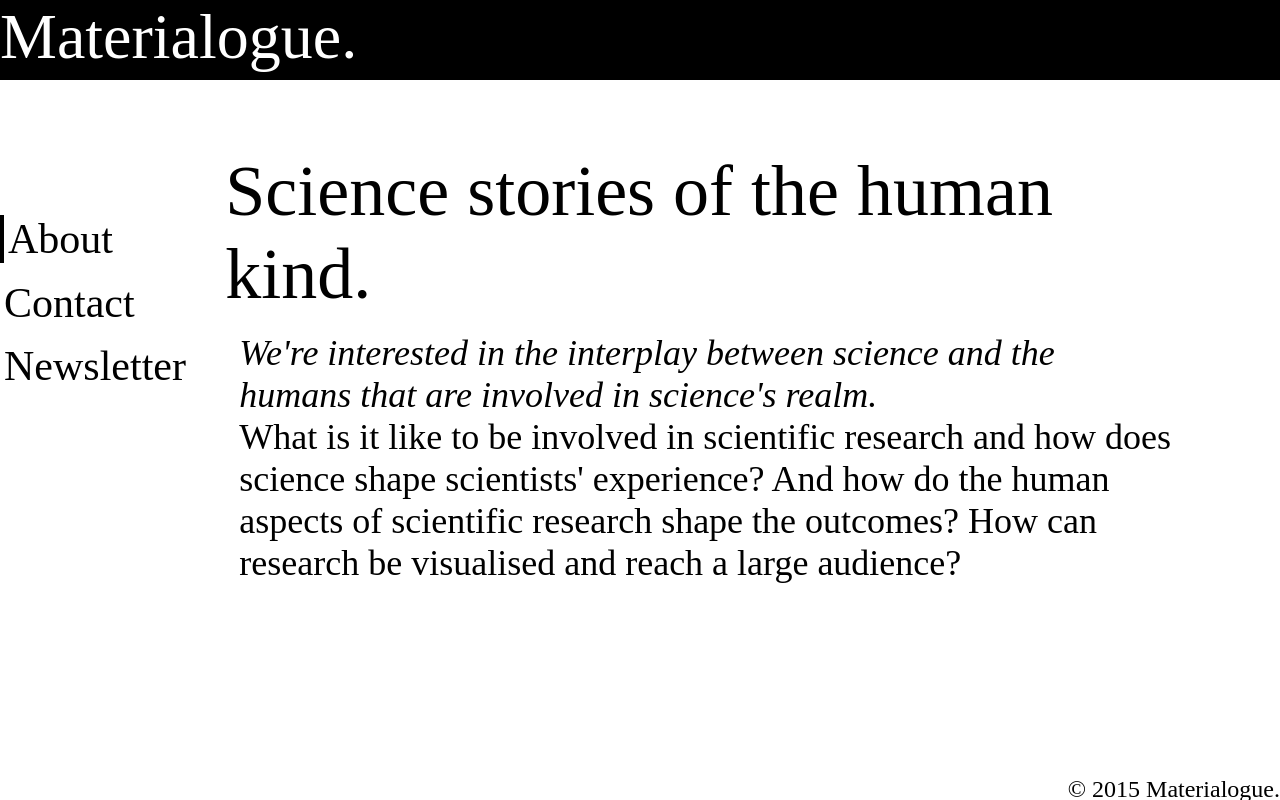
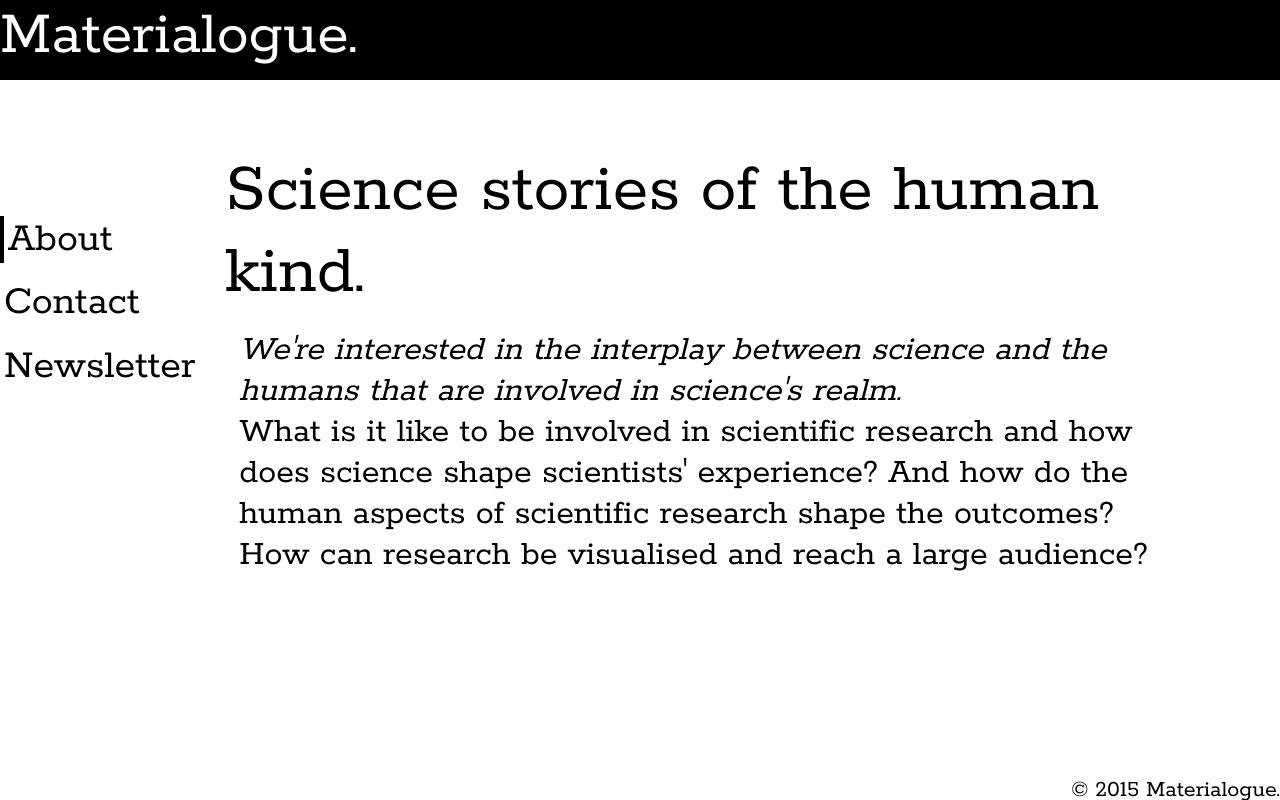
Before and after one commit to materialogue/materialogue.github.io, a plain HTML site: page index-test.html in a window 1280 px wide. Drawn offline with Linux system fonts and the light colour scheme; a script that the page names is missing; a web font is replaced by a local one.

Commit message:
made some changes of fonts to Rokkitt.

```diff
--- a/css/fonts.css
+++ b/css/fonts.css
@@ -20,12 +20,14 @@
 }
 @font-face {
   font-family: 'PT Sans Narrow';
+  font-family: 'Rokkitt', serif;
   font-style: normal;
   font-weight: 400;
   src: local('PT Sans Narrow'), local('PTSans-Narrow'), url(http://fonts.gstatic.com/s/ptsansnarrow/v7/UyYrYy3ltEffJV9QueSi4UpeNX8RPf6i6WQfJWyCWEs.ttf) format('truetype');
 }
 @font-face {
   font-family: 'Source Code Pro';
+  font-family: 'Rokkitt', serif;
   font-style: normal;
   font-weight: 400;
   src: local('Source Code Pro'), local('SourceCodePro-Regular'), url(http://fonts.gstatic.com/s/sourcecodepro/v6/mrl8jkM18OlOQN8JLgasD9zbP97U9sKh0jjxbPbfOKg.ttf) format('truetype');
@@ -33,12 +35,13 @@
 
 /* Font styles */
 h1, h2, h3 {
+    font-family: 'Rokkitt', serif;
     color: #000000;
     font-weight: 400;
 }
 
 h1 {
-    font-family: 'Source Code Pro', serif;
+    font-family: 'Rokkitt', serif;
     font-size: 4em;
     color: #ffffff;
 }
@@ -48,17 +51,17 @@ h1 span {
 }
 
 h2 {
-    font-family: 'PT Sans Narrow', serif;
+    font-family: 'Rokkitt', serif;
     font-size: 2.25em;
 }
 
 h3 {
-    font-family: 'PT Sans Narrow', serif;
+    font-family: 'Rokkitt', serif;
     font-size: 1.75em;
 }
 
 p, label, input {
-    font-family: 'Lora', serif;
+    font-family: 'Rokkitt', serif;
     color: #000000;
     font-weight: 400;
     font-size: 1.5em;
--- a/css/main.css
+++ b/css/main.css
@@ -46,6 +46,7 @@ html {
 }
 
 .cover p {
+    font-family: 'Rokkitt', serif;
     width: 100%;
     position: relative;
     top: 2.1%;
@@ -67,6 +68,7 @@ html {
 
 /* Navigation */
 .nav-menu {
+    font-family: 'Rokkitt', serif;
     position: fixed;
     list-style-type: none;
     background-color: transparent;
@@ -75,6 +77,7 @@ html {
 }
 
 .menu-item {
+    font-family: 'Rokkitt', serif;
     display: block;
     margin-top: 8.3%;
     margin-bottom: 8.3%;
@@ -105,11 +108,13 @@ html {
 }
 
 .section-title {
+    font-family: 'Rokkitt', serif;
     margin: 2.1vh 0 2.1vh 1vw;
     font-size: 4vmin;
 }
 
 .section-text {
+    font-family: 'Rokkitt', serif;
     margin: 0 0 0 2.1vw;
     font-size: 3vmin;
 }
--- a/index-test.html
+++ b/index-test.html
@@ -18,6 +18,7 @@ Sign-up page HTML.
     <link type="text/css" rel="stylesheet" href="css/grid_layout.css" />
     <link type="text/css" rel="stylesheet" href="css/main.css" />
     <link type="text/css" rel="stylesheet" href="css/media-queries.css" />
+    <link href='http://fonts.googleapis.com/css?family=Rokkitt' rel='stylesheet' type='text/css'>
     <!--<link href="//cdn-images.mailchimp.com/embedcode/slim-081711.css" rel="stylesheet" type="text/css">
 <style type="text/css">
     #mc_embed_signup{background:#fff; clear:left; font:14px Helvetica,Arial,sans-serif; }
```
